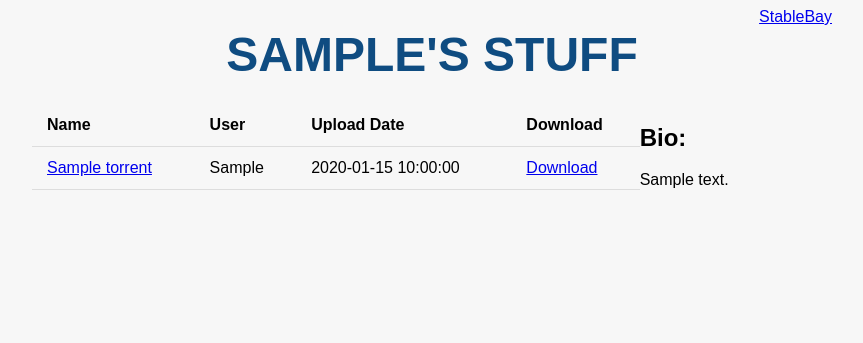
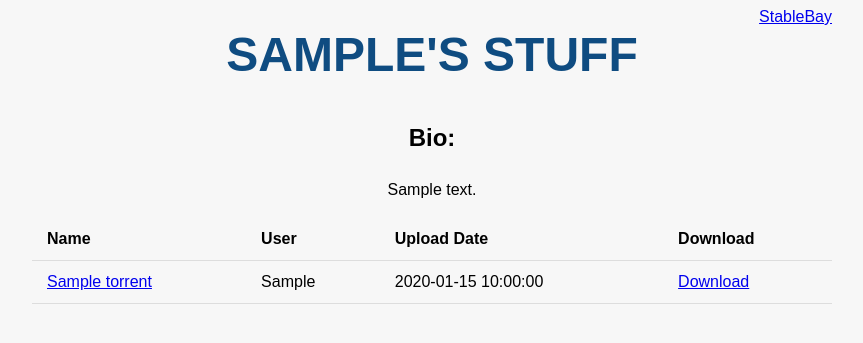
Before and after one commit to thiefyzheng/StableBay, a Flask app: template templates/account.html in a window 1280 px wide. Shown: the top 343 px of the page, without its empty margins (208-1071 px from the left). Run offline with Flask 2, Linux system fonts and the light colour scheme; the template is opened without the code that fills it: most values are stand-ins (such as "Sample title", 1, 10 or a date in 2020); parts of the project's set-up code (start-up, migrations or seed data) failed here and were passed over.

Commit message:
front end chang

```diff
--- a/templates/account.html
+++ b/templates/account.html
@@ -48,16 +48,49 @@
         button:hover {
             background-color: #0a2c4a;
         }
+
+        /* Add some CSS to style the user bio section */
+        .user-bio {
+          display:flex;
+          flex-direction:column;
+          align-items:center;
+          margin-top:20px
+        }
+
+        .user-bio h2 {
+          font-size:24px;
+          font-weight:bold;
+          margin-bottom:10px
+        }
+
+        .user-bio p {
+          font-size:16px;
+          line-height:1.5;
+          text-align:center;
+          max-width:500px
+        }
     </style>
 </head>
 <body>
     <div class="container">
-        <div style="text-align: right;">
+        <div style="text-align:right;">
           <a href="/">StableBay</a>
         </div>
+
         <h1>{{ username }}'s STUFF</h1>
-        <div style="display:flex;">
-          <div style="flex-grow:1;">
+
+        <!-- Add a new div to display the user's bio -->
+        <div class="user-bio">
+          <h2>Bio:</h2>
+          <p>{{ bio }}</p>
+
+          <!-- Show an edit button if the current user is the same as the user being viewed -->
+          {% if current_username == username %}
+              <!-- Update the button to link to the /account/<username>/edit route -->
+              <a href="/account/{{ username }}/edit"><button>Edit Bio</button></a>
+          {% endif %}
+        </div>
+
       <table>
           <thead>
               <tr>
@@ -78,22 +111,6 @@
               {% endfor %}
           </tbody>
       </table>
-          </div>
-
-          <!-- Add a new div to display the user's bio -->
-          <div style="flex-grow:1; text-align:left;">
-              <h2>Bio:</h2>
-
-              {{ bio }}
-
-              <!-- Show an edit button if the current user is the same as the user being viewed -->
-              {% if current_username == username %}
-                  <!-- Update the button to link to the /account/<username>/edit route -->
-                  <a href="/account/{{ username }}/edit"><button>Edit Bio</button></a>
-              {% endif %}
-          </div>
-
-        </div>
 
     </div>
 
```
Also changed, not shown: templates/upload.html (+19 -4 lines). Lines whose indentation alone changed are shown as unchanged.
